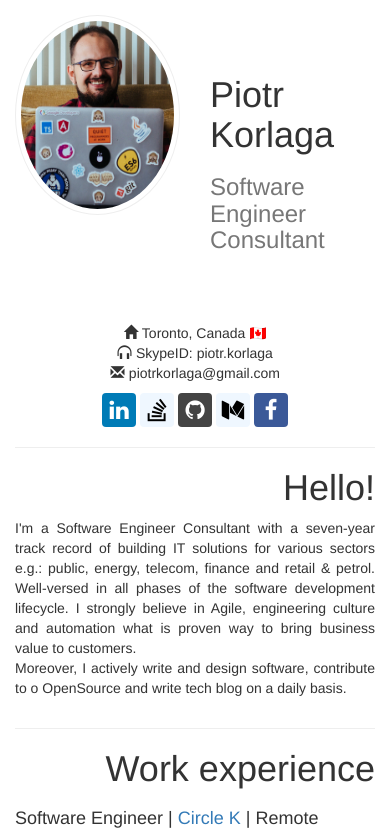
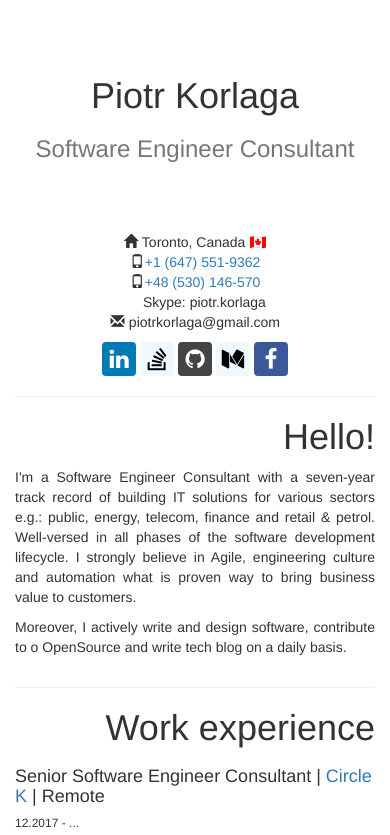
Before and after one commit to piotrkorlaga/piotrkorlaga.github.io, a plain HTML site: page index.html in a window 390 px wide. Shown: the top 835 px of the page. Drawn offline with Linux system fonts and the light colour scheme.

Commit message:
last updates

```diff
--- a/index.html
+++ b/index.html
@@ -12,10 +12,17 @@
 
 
     <script>
-        (function(i,s,o,g,r,a,m){i['GoogleAnalyticsObject']=r;i[r]=i[r]||function(){
-                    (i[r].q=i[r].q||[]).push(arguments)},i[r].l=1*new Date();a=s.createElement(o),
-                m=s.getElementsByTagName(o)[0];a.async=1;a.src=g;m.parentNode.insertBefore(a,m)
-        })(window,document,'script','//www.google-analytics.com/analytics.js','ga');
+        (function (i, s, o, g, r, a, m) {
+            i['GoogleAnalyticsObject'] = r;
+            i[r] = i[r] || function () {
+                (i[r].q = i[r].q || []).push(arguments)
+            }, i[r].l = 1 * new Date();
+            a = s.createElement(o),
+                m = s.getElementsByTagName(o)[0];
+            a.async = 1;
+            a.src = g;
+            m.parentNode.insertBefore(a, m)
+        })(window, document, 'script', '//www.google-analytics.com/analytics.js', 'ga');
 
         ga('create', 'UA-72524948-1', 'auto');
         ga('send', 'pageview');
@@ -25,16 +32,20 @@
 
 <div class="container">
     <header id="top" class="row header-row">
-        <div class="col-xs-6 col-sm-4">
-            <img class="img-border img-circle img-responsive me-pic" src="img/avatar.jpg">
+        <div class="col-sm-3 col-sm-offset-1">
+            <img class="hidden-xs img-border img-circle img-responsive me-pic" src="img/avatar.jpg">
         </div>
-        <div class="col-xs-6 col-sm-4 mt50 text-left">
-            <h1 class="my-name">Piotr Korlaga</h1>
-            <h3 class="job-title">Software Engineer Consultant</h3>
+        <div class="col-xs-12 col-sm-4 mt50 text-left">
+            <h1 class="text-center my-name">Piotr Korlaga</h1>
+            <h3 class="text-center job-title">Software Engineer Consultant</h3>
         </div>
         <div class="col-xs-12 col-sm-4 mt50 text-center">
-            <div><span class="glyphicon glyphicon-home"></span> Toronto, Canada 🇨🇦 </div>
-            <div><span class="glyphicon glyphicon-headphones"></span> SkypeID: piotr.korlaga</div>
+            <div><span class="glyphicon glyphicon-home"></span> Toronto, Canada 🇨🇦</div>
+            <div><span class="glyphicon glyphicon-phone"></span><a href="tel:+1-647-551-9362">+1 (647) 551-9362</a>
+            </div>
+            <div><span class="glyphicon glyphicon-phone"></span><a href="tel:+48-530-146-570">+48 (530) 146-570</a>
+            </div>
+            <div><span class="glyphicon glyphicon-skype"></span> Skype: piotr.korlaga</div>
             <div><span class="glyphicon glyphicon-envelope"></span> piotrkorlaga@gmail.com</div>
             <aside class="social-button-section hidden-print">
                 <span><a target="_blank" href="https://pl.linkedin.com/in/piotrkorlaga"
@@ -57,15 +68,21 @@
         <div class="col-sm-3 text-right">
             <h1>Hello!</h1>
         </div>
-        <div class="col-sm-8"><p class="text-justify">
-            I'm a Software Engineer Consultant with a seven-year track record of building IT solutions for various sectors
-            e.g.: public, energy, telecom, finance and retail & petrol. Well-versed in all phases of the
-            software development lifecycle. I strongly believe in Agile, engineering culture and automation what is proven way to bring
-            business value to customers.
-            <br/>
+        <div class="col-sm-8">
+            <p class="text-justify">
+                I'm a Software Engineer Consultant with a seven-year track record of building IT solutions for various
+                sectors
+                e.g.: public, energy, telecom, finance and retail & petrol. Well-versed in all phases of the
+                software development lifecycle. I strongly believe in Agile, engineering culture and automation what is
+                proven way to bring
+                business value to customers.
+            </p>
 
-            Moreover, I actively write and design software, contribute to o OpenSource and write tech blog on a daily basis.
-        </p></div>
+            <p class="text-justify">
+                Moreover, I actively write and design software, contribute to o OpenSource and write tech blog on a
+                daily basis.
+            </p>
+        </div>
     </section>
     <hr/>
 
@@ -76,11 +93,12 @@
         <div class="col-sm-8">
             <div class="row">
                 <div class="col-sm-12">
-                    <h4>Software Engineer | <a target="_blank" href="https://www.circlek.pl/">Circle K</a> | Remote</h4>
+                    <h4>Senior Software Engineer Consultant | <a target="_blank" href="https://www.circlek.pl/">Circle K</a> | Remote</h4>
                     <h6>12.2017 - ...</h6>
                     <div class="row">
                         <div class="col-sm-11 col-sm-offset-1 col-left-border">
-                            <h5>Financial transaction aggregation system with modern code architecture and strong automated tests coverage.</h5>
+                            <h5>Financial transaction aggregation system with modern code architecture and strong
+                                automated tests coverage.</h5>
                             <ul>
                                 <li>
                                     <small>Frontend:</small>
@@ -104,7 +122,8 @@
                                 </li>
                                 <li>
                                     <small>Others:</small>
-                                    Docker, Jenkins Pipelines, AWS S3, AWS EC2, AWS ElasticBeanstalk, AWS CloudWatch, Gradle
+                                    Docker, Jenkins Pipelines, AWS S3, AWS EC2, AWS ElasticBeanstalk, AWS CloudWatch,
+                                    Gradle
                                 </li>
                             </ul>
                         </div>
@@ -123,7 +142,8 @@
                             <ul>
                                 <li>
                                     <small>Backend:</small>
-                                    Activiti, JPA, JAVA-RX, JAVA-WS, Spring, Hibernate, JAXB, ESB (Servicemix, Camel), Liferay
+                                    Activiti, JPA, JAVA-RX, JAVA-WS, Spring, Hibernate, JAXB, ESB (Servicemix, Camel),
+                                    Liferay
                                 </li>
                                 <li>
                                     <small>Frontend:</small>
@@ -368,8 +388,17 @@
                         <div class="col-sm-11 col-sm-offset-1 col-left-border">
                             <ul>
                                 <li>
+                                    hackathon winner e.g.:
+                                    <a href="https://www.pekaocoders.pl" target="_blank"> Pekaocoders 2019 by Bank Pekao, </a>
+                                    <a href="https://hackyeah.pl" target="_blank"> HackYeah 2018, </a>
+                                </li>
+                                <li>
+                                    leader and founder of a group of developer's community: <a href="http://wemakebuttons.eu/"
+                                                                        target="_blank">We Make Buttons</a> (2017-...)
+                                </li>
+                                <li>
                                     leader of a group of volunteers: <a href="https://akademiaprzyszlosci.org.pl/"
-                                                      target="_blank">Akademia
+                                                                        target="_blank">Akademia
                                     Przyszłości</a> (2011-2015)
                                 </li>
                                 <li>
@@ -422,7 +451,7 @@
 
     <footer class="row hidden-print">
         <div class=""><p class="text-center">
-            &copy; 2015-2018 Piotr Korlaga |
+            &copy; 2015-2019 Piotr Korlaga |
             <a href="javascript:window.print()">Print</a> |
             <a href="#top">Go to top <span class="glyphicon glyphicon-chevron-up"></span></a>
         </p></div>
```
